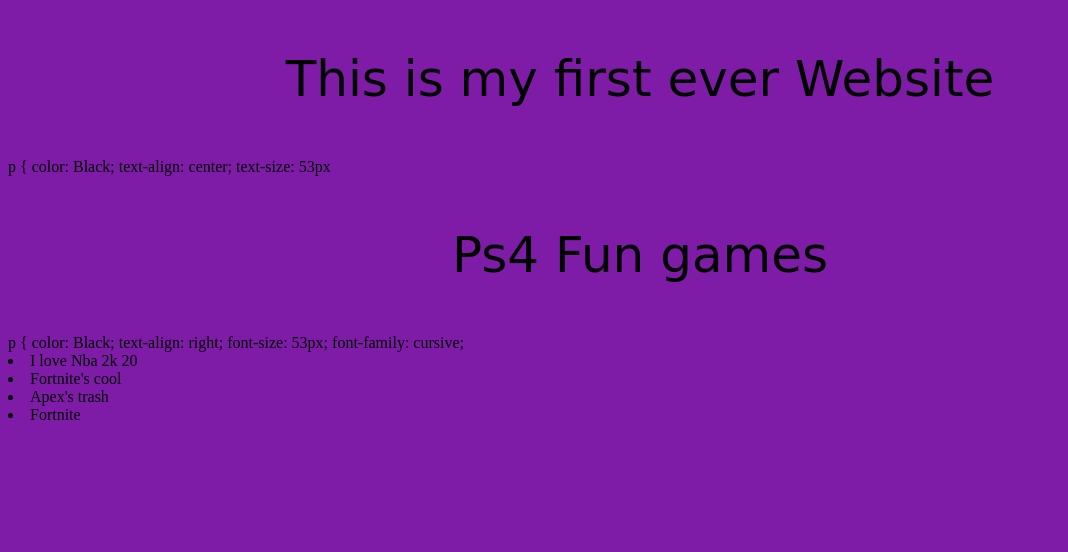
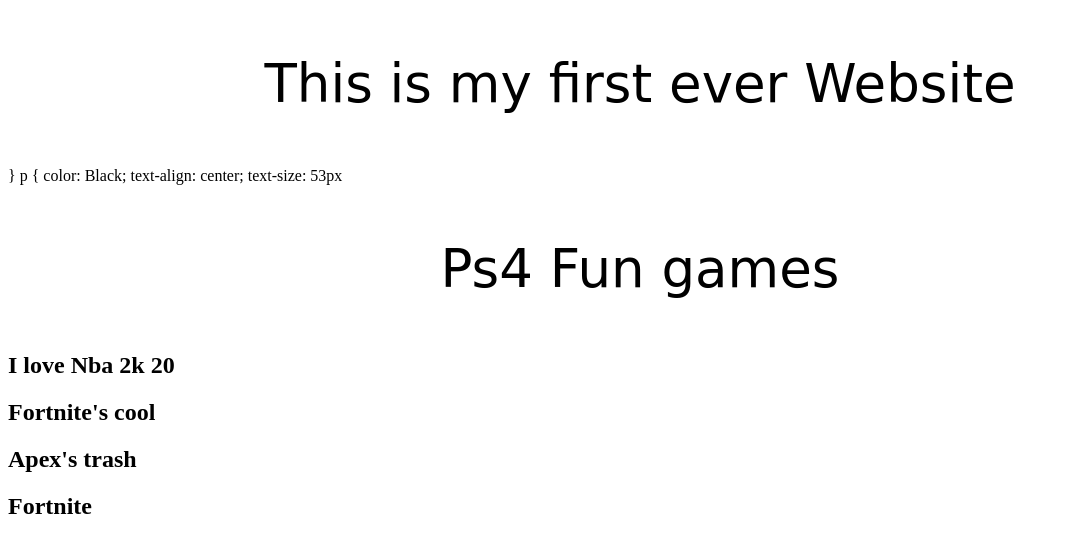
Before and after one commit to JeffersMyMan/JeffersMyMan.github.io, a plain HTML site: page index.html in a window 1280 px wide. Shown: the whole page, without its empty margins (0-1068 px from the left). Drawn offline with Linux system fonts and the light colour scheme.

Commit message:
Update index.html

```diff
--- a/index.html
+++ b/index.html
@@ -4,7 +4,7 @@
     <title>APEX SUCKS</title>
     <link rel="icon" href="https://lh3.googleusercontent.com/-sSd6Knqaikw/XZTf-OfzygI/AAAAAAAAAGM/-U4Igy7AMfIFclhUJhuq6_SaGybTpql-QCEwYBhgL/w140-h140-p/download%2B%25281%2529.png" type="image/png">
     <style>
-      body {
+      <body> {
         background-color: rgb(126, 28, 168);
       }
       p {
@@ -12,7 +12,8 @@
         text-align: center;
         font-size: 50px;
         font-family: cursive;
-        <p> All Of The Games That I Like <p>
+        <p> All Of The Games That I Like </p>
+      }
       p {
         color: Black;
         text-align: center;
@@ -21,21 +22,16 @@
     </style>
    </head>
   <body>
-    <p> This is my first ever Website </p>
-    p {
+      <p> This is my first ever Website </p>
+      }
+      p {
        color: Black;
         text-align: center;
         text-size: 53px
-    <p> Ps4 Fun games </p>
-    p {
-        color: Black;
-        text-align: right;
-        font-size: 53px;
-        font-family: cursive;
-<li> I love Nba 2k 20 </li>
-<li> Fortnite's cool </li>
-<li> Apex's trash </li>
-<li> Fortnite </li>
-
+      <p> Ps4 Fun games </p>
+      <h2> I love Nba 2k 20 </h2>
+      <h2> Fortnite's cool </h2>
+      <h2> Apex's trash </h2>
+      <h2> Fortnite </h2>
   </body>
 </html>
```
